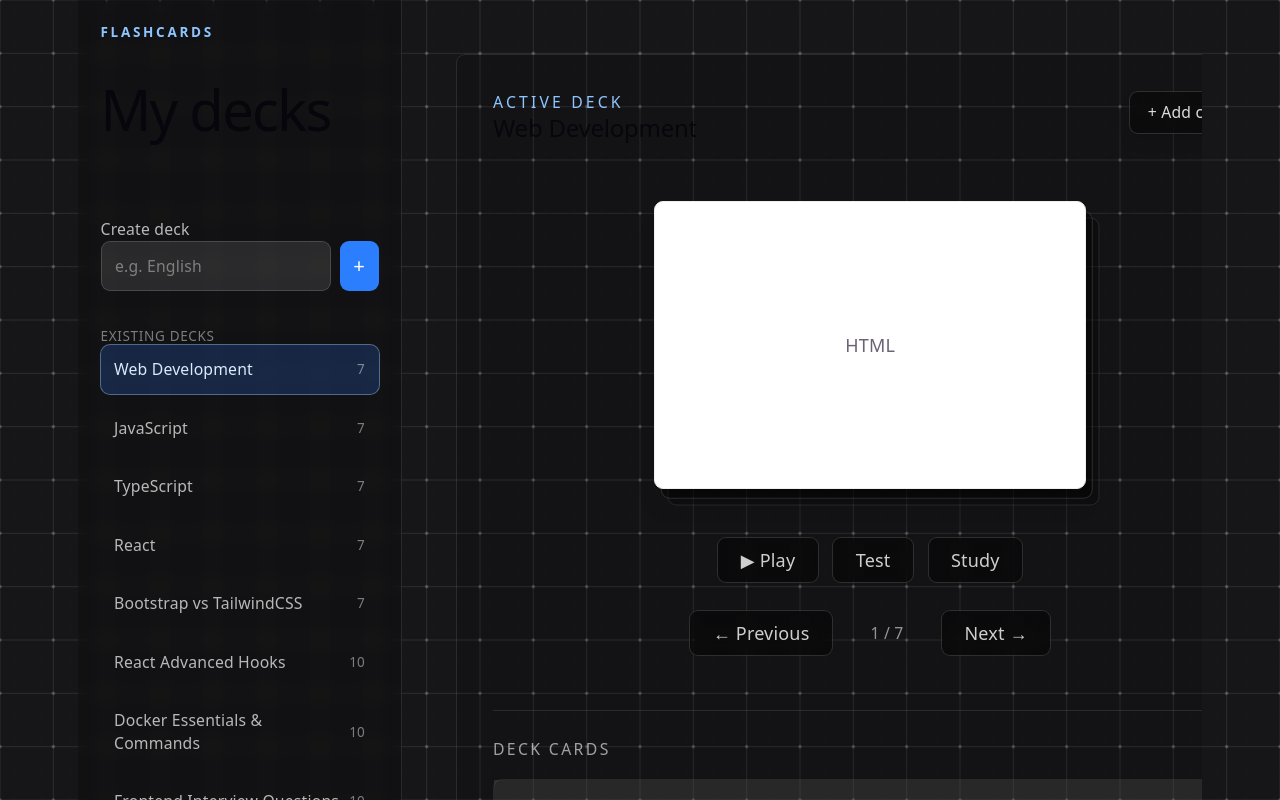
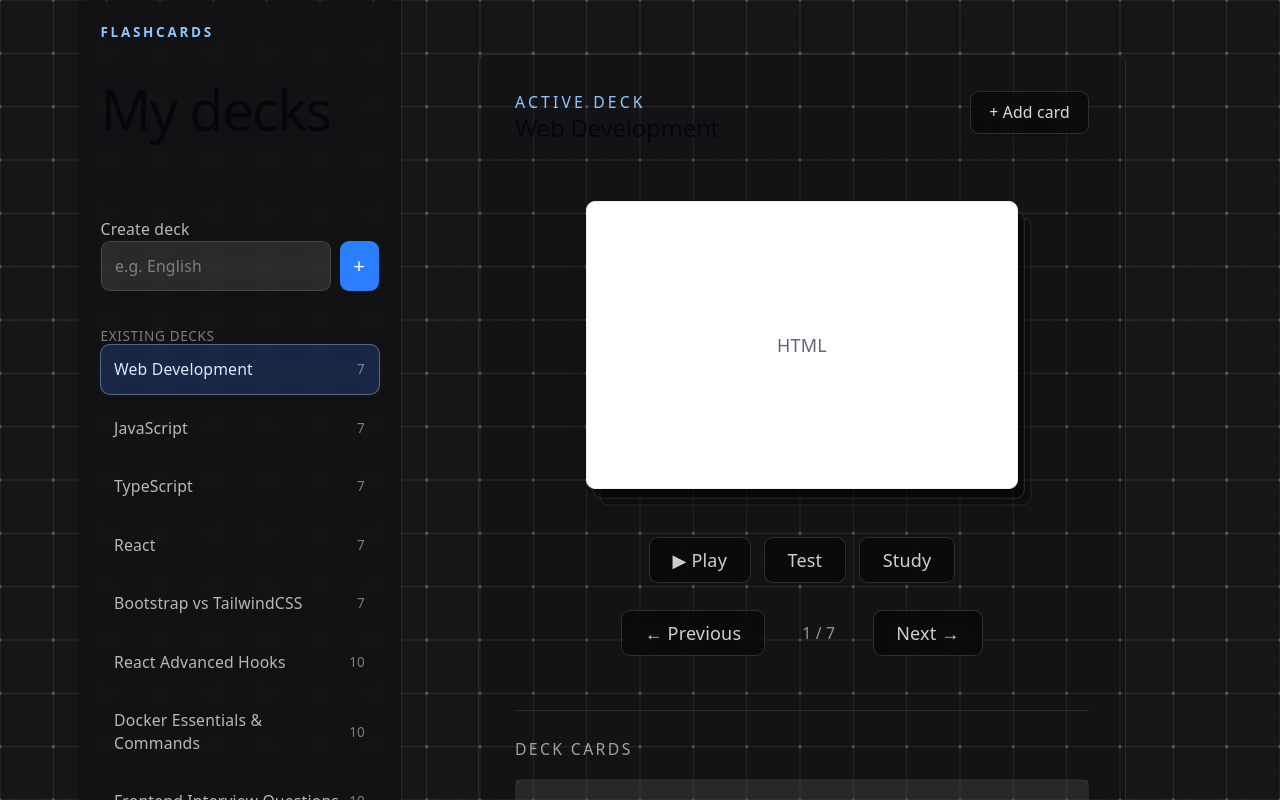
Before and after one commit to chadgarc/Lab8.1-AI-coding-challenge, a React (Vite) app: page / in a window 1280 px wide. Shown: the top 800 px of the page. Built offline with nearby package versions, Linux system fonts and the light colour scheme.

Commit message:
Fixed dechslides width area

```diff
--- a/src/components/DeckSlideshow.tsx
+++ b/src/components/DeckSlideshow.tsx
@@ -117,7 +117,7 @@ export default function DeckSlideshow({ deck, onAddCard, onUpdateCard, onDeleteC
 
   /** Renders the active card, controls, ordered card list, and card modals. */
   return (
-    <section className="w-full max-w-5xl rounded-lg border border-white/10 bg-black/10 p-5 text-left md:p-8">
+    <section className="w-full max-w-xl rounded-lg border border-white/10 bg-black/10 p-5 text-left md:p-8">
       <div className="mb-8 flex items-start justify-between gap-4">
         <div>
           <p className="text-sm uppercase tracking-[0.2em] text-blue-300">
```
Also changed, not shown: 3 other files (tests, documents, lock files or other folders).
